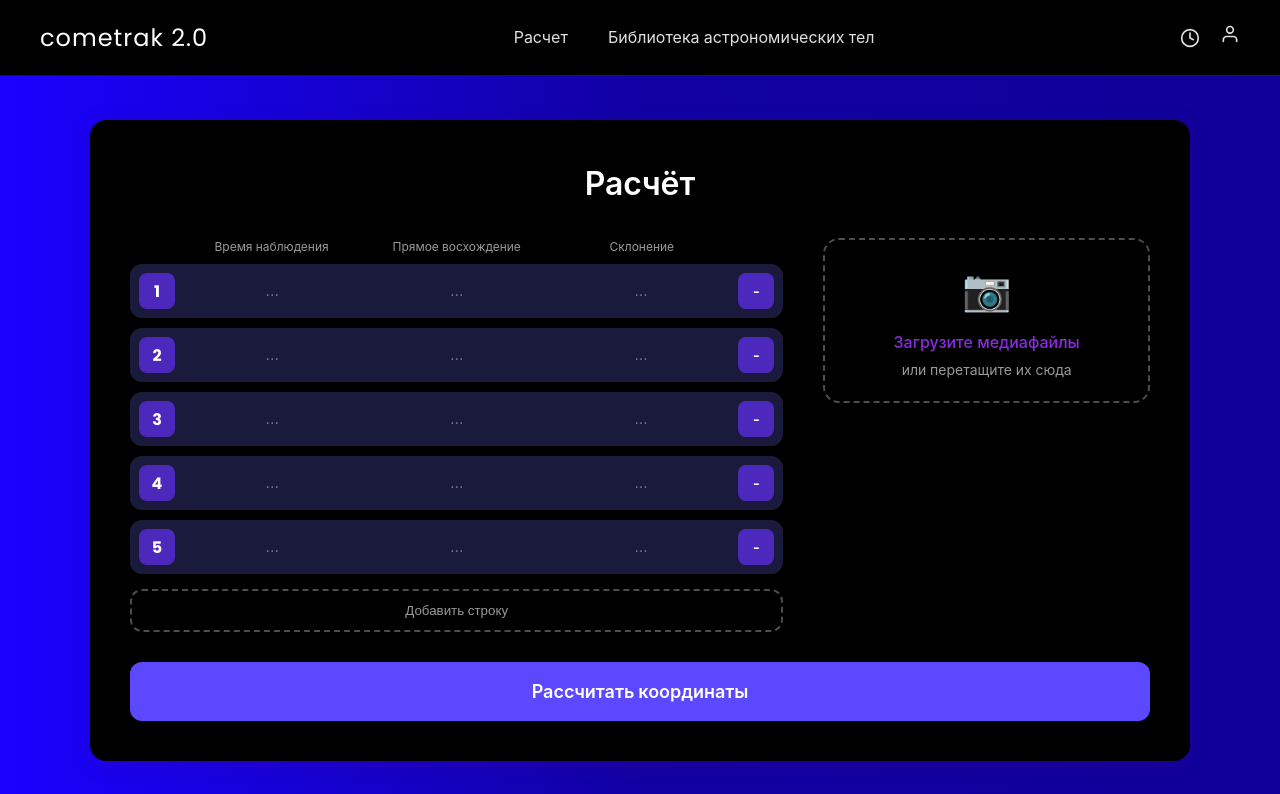
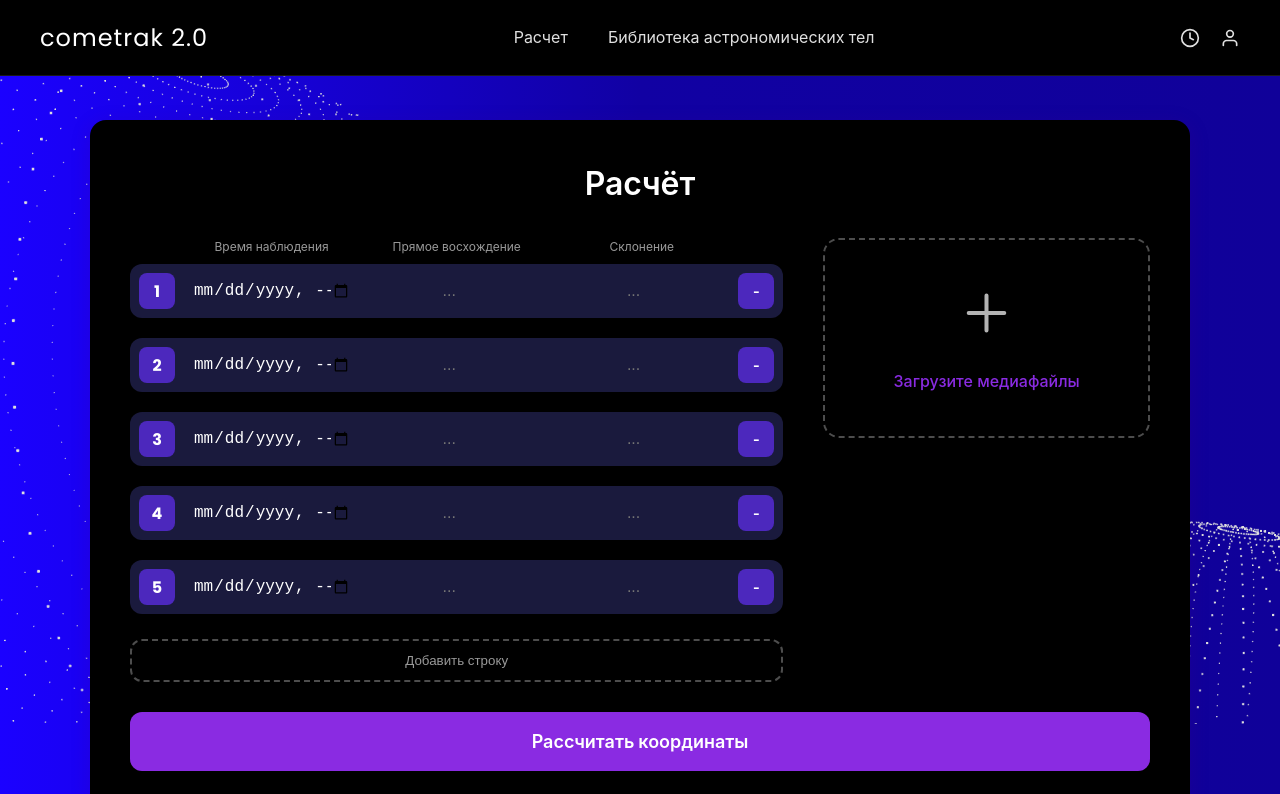
Before and after one commit to cherry4xo/hackaton_IU5, a React (Vite) app: page /calculate in a window 1280 px wide. Shown: the top 794 px of the page. Built offline with nearby package versions, Linux system fonts and the light colour scheme.

Commit message:
calculations page edited, errors for this page added

```diff
--- a/src/widgets/Header/ui/Header.module.css
+++ b/src/widgets/Header/ui/Header.module.css
@@ -45,3 +45,26 @@
 .icon:hover {
   color: #ffffff;
 }
+
+.iconButton {
+  /* 1. Убираем ВЕСЬ внешний вид кнопки */
+  background-color: transparent; /* Делаем фон полностью прозрачным */
+  border: none;                  /* Убираем рамку */
+  padding: 0;                    /* Убираем любые внутренние отступы */
+  margin: 0;                     /* Убираем любые внешние отступы */
+  border-radius: 0;              /* Убираем скругление углов */
+
+  /* 2. Стилизуем саму иконку и поведение */
+  cursor: pointer;               /* Оставляем курсор в виде руки */
+  color: #e0e0e0;                 /* Цвет иконки по умолчанию (она наследует этот цвет) */
+  transition: color 0.3s ease;   /* Плавный переход цвета при наведении */
+
+  /* 3. Для идеального центрирования иконки внутри (на всякий случай) */
+  display: flex;
+  align-items: center;
+  justify-content: center;
+}
+
+.iconButton:hover {
+  color: #ffffff; /* Иконка становится ярко-белой при наведении */
+}
--- a/src/widgets/Header/ui/Header.tsx
+++ b/src/widgets/Header/ui/Header.tsx
@@ -1,8 +1,17 @@
+// src/widgets/Header/ui/Header.tsx
+
 import React from 'react';
 import { FiClock, FiUser } from 'react-icons/fi';
 import { Link } from 'react-router-dom';
 import styles from './Header.module.css';
-const Header: React.FC = () => {
+
+// 1. Интерфейс для props (здесь все было правильно)
+interface HeaderProps {
+  onUserIconClick: () => void;
+}
+
+// 2. ИСПРАВЛЕНИЕ: Используем правильное имя переменной без дефиса
+const Header: React.FC<HeaderProps> = ({ onUserIconClick }) => {
   return (
     <header className={styles.header}>
       <div className={styles.logo}>
@@ -14,9 +23,9 @@ const Header: React.FC = () => {
       </nav>
       <div className={styles.userActions}>
         <FiClock size={20} className={styles.icon} />
-        <Link to="/login">
-          <FiUser size={20} className={styles.icon} />
-        </Link>
+        <button onClick={onUserIconClick} className={styles.iconButton}>
+          <FiUser size={20} />
+        </button>
       </div>
     </header>
   );
--- a/src/widgets/HeroSection/ui/HeroSection.tsx
+++ b/src/widgets/HeroSection/ui/HeroSection.tsx
@@ -1,14 +1,11 @@
 import React, { Suspense } from 'react';
 import styles from './HeroSection.module.css';
-import DynamicSpheres from './DynamicSpheres';
+import DynamicSpheres from '../../MainLayout/ui/DynamicSpheres';
 import { Button } from '../../../shared/ui/Button';
 
 const HeroSection: React.FC = () => {
   return (
     <div className={styles.hero}>
-      <Suspense fallback={null}>
-        <DynamicSpheres />
-      </Suspense>
       <div className={styles.content}>
         <h1 className={styles.title}>cometrak 2.0</h1>
         <p className={styles.description}>
--- a/src/widgets/InputResearch/ui/InputResearch.css
+++ b/src/widgets/InputResearch/ui/InputResearch.css
@@ -26,7 +26,7 @@
   align-items: flex-start;
 }
 
-/* --- ЛЕВАЯ КОЛОНКА (СЕКЦИЯ ВВОДА) --- */
+/* --- ЛЕВАЯ КОЛОНКА --- */
 .input-section {
   flex: 2;
   min-width: 0;
@@ -34,55 +34,44 @@
   flex-direction: column;
 }
 
-/* --- ПРАВАЯ КОЛОНКА (ЗАГРУЗКА ФАЙЛОВ) --- */
+/* --- ПРАВАЯ КОЛОНКА --- */
 .file-upload-section {
   flex: 1;
   min-width: 0;
 }
 
-/*
- =======================================================
-  КЛЮЧЕВЫЕ ИСПРАВЛЕНИЯ В ВЕРСТКЕ СТРОК И ЗАГОЛОВКОВ
- =======================================================
-*/
-
-/* --- Заголовки над полями ввода (ИСПРАВЛЕНО) --- */
+/* --- Заголовки над полями ввода --- */
 .observations-header {
-  display: flex; /* Используем Flexbox для точного выравнивания */
+  display: flex;
   align-items: center;
-  gap: 10px; /* Тот же отступ, что и в строках */
+  gap: 10px;
   color: rgba(255, 255, 255, 0.6);
   font-size: 12px;
   margin-bottom: 8px;
-  padding: 0 8px; /* Тот же горизонтальный паддинг, что и у .observation-row */
+  padding: 0 8px;
 }
-/* "Пустышка" для выравнивания с номером строки */
 .observations-header::before {
   content: '';
-  width: 36px; /* Ширина .row-number */
+  width: 36px;
   flex-shrink: 0;
 }
 .observations-header span {
   flex: 1;
-  min-width: 0; /* Позволяет тексту сжиматься */
+  min-width: 0;
   text-align: center;
 }
-/* "Пустышка" для выравнивания с кнопкой удаления */
 .observations-header::after {
   content: '';
-  width: 36px; /* Ширина .delete-row-button */
+  width: 36px;
   flex-shrink: 0;
 }
 
-
-/* Список строк с инпутами */
+/* --- Список и строки --- */
 .observations-list {
   display: flex;
   flex-direction: column;
   gap: 10px;
 }
-
-/* Одна строка с инпутами (ИСПРАВЛЕНО) */
 .observation-row {
   display: flex;
   align-items: center;
@@ -92,12 +81,11 @@
   padding: 8px;
   border: 1px solid transparent;
   transition: border-color 0.2s;
+  margin-bottom: 10px; /* Для ошибок */
 }
 .observation-row:hover {
   border-color: rgba(255, 255, 255, 0.3);
 }
-
-/* Номер строки */
 .row-number {
   background-color: #4c28bd;
   color: white;
@@ -111,7 +99,12 @@
   flex-shrink: 0;
 }
 
-/* Поле ввода (ИСПРАВЛЕНО) */
+/* --- Поля ввода --- */
+.input-wrapper {
+  position: relative;
+  flex: 1;
+  min-width: 0;
+}
 .obs-input {
   flex: 1;
   background: none;
@@ -120,13 +113,42 @@
   font-size: 16px;
   padding: 8px;
   text-align: center;
-  min-width: 0; /* Ключевое свойство! Позволяет инпутам правильно сжиматься */
+  min-width: 0;
+  width: 100%;
 }
 .obs-input:focus {
   outline: none;
 }
+.obs-input.input-error {
+  border: 1px solid #ff4d4d;
+  background-color: rgba(255, 77, 77, 0.1);
+  border-radius: 6px;
+}
+.field-error-message {
+  position: absolute;
+  bottom: -16px;
+  left: 0;
+  right: 0;
+  color: #ff4d4d;
+  font-size: 11px;
+  text-align: center;
+}
 
-/* Кнопка "Удалить строку" */
+/* --- Кнопки +/- --- */
+.add-row-button {
+  background: none;
+  border: 2px dashed rgba(255, 255, 255, 0.3);
+  color: rgba(255, 255, 255, 0.6);
+  border-radius: 12px;
+  padding: 12px;
+  cursor: pointer;
+  margin-top: 15px;
+  transition: all 0.2s;
+}
+.add-row-button:hover {
+  border-color: #8A2BE2;
+  color: white;
+}
 .delete-row-button {
   background-color: #4c28bd;
   color: white;
@@ -143,33 +165,13 @@
   background-color: #ff4d4d;
 }
 
-
-/*
- =======================================================
-  ОСТАЛЬНЫЕ СТИЛИ (без изменений)
- =======================================================
-*/
-
-.add-row-button {
-  background: none;
-  border: 2px dashed rgba(255, 255, 255, 0.3);
-  color: rgba(255, 255, 255, 0.6);
-  border-radius: 12px;
-  padding: 12px;
-  cursor: pointer;
-  margin-top: 15px;
-  transition: all 0.2s;
-}
-.add-row-button:hover {
-  border-color: #8A2BE2;
-  color: white;
-}
-
+/* --- СТИЛИ ДЛЯ ЗОНЫ ЗАГРУЗКИ ФАЙЛОВ (ВОССТАНОВЛЕНО) --- */
 .file-drop-zone {
   border: 2px dashed rgba(255, 255, 255, 0.3);
   border-radius: 16px;
   padding: 20px;
   height: 100%;
+  min-height: 200px;
   display: flex;
   flex-direction: column;
   align-items: center;
@@ -194,7 +196,6 @@
   color: rgba(255, 255, 255, 0.6);
   margin-top: 5px;
 }
-
 .image-preview-container {
   display: grid;
   grid-template-columns: repeat(auto-fill, minmax(100px, 1fr));
@@ -207,9 +208,10 @@
   border-radius: 8px;
 }
 
+/* --- СТИЛИ ДЛЯ КНОПКИ "РАССЧИТАТЬ" (ВОССТАНОВЛЕНО) --- */
 .calculate-button {
   width: 100%;
-  background-color: #5C49FF;
+  background-color: #8A2BE2;
   color: white;
   font-weight: 600;
   padding: 16px 0;
@@ -218,5 +220,5 @@
   margin-top: 30px;
 }
 .calculate-button:hover:not(.disabled) {
-  background-color: #5C49FF;
+  background-color: #7b24ca;
 }
--- a/src/widgets/InputResearch/ui/InputResearch.tsx
+++ b/src/widgets/InputResearch/ui/InputResearch.tsx
@@ -1,15 +1,22 @@
+// src/widgets/InputResearch/ui/InputResearch.tsx
 
 import React, { useState, useRef, useEffect } from 'react';
 import './InputResearch.css';
 import { Button } from '../../../shared/ui/Button';
 
+// 1. ТИПЫ ДАННЫХ
 interface Observation {
-  id: number;       // Уникальный идентификатор для ключей в React и для удаления
-  time: string;     // Время наблюдения
-  ra: string;       // Right Ascension (Прямое восхождение)
-  dec: string;      // Declination (Склонение)
+  id: number;
+  time: string;
+  ra: string;
+  dec: string;
 }
 
+type FieldErrors = {
+  [key: string]: string;
+};
+
+// 2. ФУНКЦИЯ-ПОМОЩНИК
 const generateInitialRows = (): Observation[] => {
   return Array.from({ length: 5 }, (_, i) => ({
     id: Date.now() + i,
@@ -19,19 +26,26 @@ const generateInitialRows = (): Observation[] => {
   }));
 };
 
+// 3. ОСНОВНОЙ КОМПОНЕНТ
 export const InputResearch: React.FC = () => {
+  // --- СОСТОЯНИЕ КОМПОНЕНТА ---
   const [observations, setObservations] = useState<Observation[]>(generateInitialRows());
   const [files, setFiles] = useState<File[]>([]);
   const [previews, setPreviews] = useState<string[]>([]);
+  const [fieldErrors, setFieldErrors] = useState<FieldErrors>({});
+  // ИЗМЕНЕНИЕ №1: Возвращаем состояние для общей ошибки формы
+  const [formError, setFormError] = useState<string | null>(null);
+  const [isLoading, setIsLoading] = useState<boolean>(false);
   const fileInputRef = useRef<HTMLInputElement>(null);
+
+  // ... (useEffect без изменений)
   useEffect(() => {
-    return () => {
-      previews.forEach(previewUrl => URL.revokeObjectURL(previewUrl));
-    };
+    return () => { previews.forEach(url => URL.revokeObjectURL(url)); };
   }, [previews]);
+
+  // --- ОБРАБОТЧИКИ СОБЫТИЙ ---
   const handleAddRow = () => {
-    const newRow: Observation = { id: Date.now(), time: '', ra: '', dec: '' };
-    setObservations(prev => [...prev, newRow]);
+    setObservations(prev => [...prev, { id: Date.now(), time: '', ra: '', dec: '' }]);
   };
 
   const handleDeleteRow = (id: number) => {
@@ -41,6 +55,13 @@ export const InputResearch: React.FC = () => {
   };
 
   const handleInputChange = (id: number, field: keyof Omit<Observation, 'id'>, value: string) => {
+    setFormError(null); // Сбрасываем общую ошибку при любом вводе
+    const errorKey = `${id}-${field}`;
+    if (fieldErrors[errorKey]) {
+      const newErrors = { ...fieldErrors };
+      delete newErrors[errorKey];
+      setFieldErrors(newErrors);
+    }
     setObservations(prev =>
       prev.map(obs => (obs.id === id ? { ...obs, [field]: value } : obs))
     );
@@ -49,56 +70,136 @@ export const InputResearch: React.FC = () => {
 const handleFileChange = (event: React.ChangeEvent<HTMLInputElement>) => {
     if (event.target.files) {
       const newFiles = Array.from(event.target.files);
+      // Создаем URL-превью из новых файлов
       const newPreviews = newFiles.map(file => URL.createObjectURL(file));
 
+      // Добавляем ТОЛЬКО файлы в состояние `files`
       setFiles(prev => [...prev, ...newFiles]);
+      // Добавляем ТОЛЬКО URL-строки в состояние `previews`
       setPreviews(prev => [...prev, ...newPreviews]);
     }
 };
 
-  const handleCalculate = () => {
-      console.log("Введенные наблюдения:", observations);
-      console.log("Загруженные файлы:", files);
+  // ИЗМЕНЕНИЕ №2: ОБНОВЛЕННАЯ ФУНКЦИЯ ВАЛИДАЦИИ
+  const handleCalculate = async () => {
+    // --- ПРОВЕРКА №1: Минимальное количество строк ---
+    if (observations.length < 5) {
+      setFormError('Необходимо как минимум 5 строк наблюдений.');
+      setFieldErrors({}); // Сбрасываем ошибки полей, если они были
+      return;
+    }
+
+    // --- ПРОВЕРКА №2: Заполнение и формат полей ---
+    const newErrors: FieldErrors = {};
+    let hasError = false;
+
+    observations.forEach(obs => {
+      if (!obs.time) { newErrors[`${obs.id}-time`] = 'Заполните'; hasError = true; }
+      if (!obs.ra.trim()) { newErrors[`${obs.id}-ra`] = 'Заполните'; hasError = true; }
+      else if (isNaN(parseFloat(obs.ra))) { newErrors[`${obs.id}-ra`] = 'Неверный формат'; hasError = true; }
+      if (!obs.dec.trim()) { newErrors[`${obs.id}-dec`] = 'Заполните'; hasError = true; }
+      else if (isNaN(parseFloat(obs.dec))) { newErrors[`${obs.id}-dec`] = 'Неверный формат'; hasError = true; }
+    });
+
+    setFieldErrors(newErrors);
+
+    if (hasError) {
+      setFormError(null); // Убираем общую ошибку, т.к. показываем ошибки полей
+      return;
+    }
+
+    // --- ОТПРАВКА ДАННЫХ, ЕСЛИ ВСЕ ПРОВЕРКИ ПРОЙДЕНЫ ---
+    setFormError(null);
+    setFieldErrors({});
+    setIsLoading(true);
+
+    const formData = new FormData();
+    const observationsData = observations.map(({ id, ...rest }) => rest);
+    formData.append('observations', JSON.stringify(observationsData));
+    files.forEach((file, index) => { formData.append(`file${index}`, file); });
+
+    console.log("Отправка данных на бэкенд...");
+    try {
+      const response = await fetch('https://your-backend-api.com/calculate', {
+        method: 'POST',
+        body: formData,
+      });
+      if (!response.ok) {
+        const errorData = await response.json();
+        throw new Error(errorData.message || 'Ошибка на сервере');
+      }
+      const result = await response.json();
+      console.log('Ответ от бэкенда:', result);
+    } catch (error) {
+      console.error('Ошибка при отправке:', error);
+      if (error instanceof Error) {
+        setFormError(`Ошибка: ${error.message}`);
+      } else {
+        setFormError('Произошла неизвестная ошибка.');
+      }
+    } finally {
+      setIsLoading(false);
+    }
   };
+
+  // --- РЕНДЕРИНГ КОМПОНЕНТА (JSX) ---
   return (
     <div className="research-container">
       <h2 className="research-title">Расчёт</h2>
-
       <div className="content-wrapper">
         <div className="input-section">
+          {/* ... (разметка до кнопок) ... */}
           <div className="observations-header">
             <span>Время наблюдения</span>
             <span>Прямое восхождение</span>
             <span>Склонение</span>
           </div>
           <div className="observations-list">
-            {observations.map((obs, index) => (
+            {observations.map((obs, index) => {
+              const timeError = fieldErrors[`${obs.id}-time`];
+              const raError = fieldErrors[`${obs.id}-ra`];
+              const decError = fieldErrors[`${obs.id}-dec`];
+
+              return (
                 <div key={obs.id} className="observation-row">
                   <span className="row-number">{index + 1}</span>
+                  <div className="input-wrapper datetime-wrapper">
                     <input
-                  type="text"
-                  placeholder="..."
+                      type="datetime-local"
+                      step="1"
+                      required
                       value={obs.time}
                       onChange={(e) => handleInputChange(obs.id, 'time', e.target.value)}
-                  className="obs-input"
+                      className={`obs-input ${timeError ? 'input-error' : ''}`}
                     />
+                    {timeError && <span className="field-error-message">{timeError}</span>}
+                  </div>
+                  <div className="input-wrapper">
                     <input
-                  type="text"
+                      type="number"
+                      step="any"
                       placeholder="..."
                       value={obs.ra}
                       onChange={(e) => handleInputChange(obs.id, 'ra', e.target.value)}
-                  className="obs-input"
+                      className={`obs-input ${raError ? 'input-error' : ''}`}
                     />
+                    {raError && <span className="field-error-message">{raError}</span>}
+                  </div>
+                  <div className="input-wrapper">
                     <input
-                  type="text"
+                      type="number"
+                      step="any"
                       placeholder="..."
                       value={obs.dec}
                       onChange={(e) => handleInputChange(obs.id, 'dec', e.target.value)}
-                  className="obs-input"
+                      className={`obs-input ${decError ? 'input-error' : ''}`}
                     />
-                <button onClick={() => handleDeleteRow(obs.id)} className="delete-row-button">-</button>
+                    {decError && <span className="field-error-message">{decError}</span>}
                   </div>
-            ))}
+                  <button onClick={() => handleDeleteRow(obs.id)} className="delete-row-button" disabled={observations.length <= 1}>-</button>
+                </div>
+              );
+            })}
           </div>
           <button onClick={handleAddRow} className="add-row-button">Добавить строку</button>
         </div>
@@ -119,16 +220,31 @@ export const InputResearch: React.FC = () => {
             </div>
           ) : (
             <div className="file-drop-zone" onClick={() => fileInputRef.current?.click()}>
-              <span className="upload-icon">📷</span>
+              <span className="upload-icon"><svg width="61" height="60" viewBox="0 0 61 60" fill="none" xmlns="http://www.w3.org/2000/svg">
+<path d="M30.4997 12.5V47.5M12.708 30H48.2913" stroke="#B3B3B3" stroke-width="4" stroke-linecap="round" stroke-linejoin="round"/>
+</svg>
+</span>
               <span className="upload-text">Загрузите медиафайлы</span>
-              <span className="upload-hint">или перетащите их сюда</span>
             </div>
           )}
         </div>
       </div>
 
-      <Button size="lg" className="calculate-button" onClick={handleCalculate}>
-        Рассчитать координаты
+      {/* ИЗМЕНЕНИЕ №3: Возвращаем отображение общей ошибки формы */}
+      {formError && (
+        <div className="form-error-message">
+          {formError}
+        </div>
+      )}
+
+      <Button
+        size="lg"
+        className="calculate-button"
+        onClick={handleCalculate}
+        disabled={isLoading}
+        loading={isLoading}
+      >
+        {isLoading ? 'Расчёт...' : 'Рассчитать координаты'}
       </Button>
     </div>
   );
--- a/src/widgets/MainLayout/ui/MainLayout.module.css
+++ b/src/widgets/MainLayout/ui/MainLayout.module.css
@@ -2,8 +2,30 @@
   display: flex;
   flex-direction: column;
   min-height: 100vh;
+  /* --- КЛЮЧЕВОЕ ИЗМЕНЕНИЕ №1 --- */
+  /* position: relative нужно, чтобы z-index для дочерних элементов работал корректно */
+  position: relative;
 }
 
+/* --- НОВЫЙ КЛАСС ДЛЯ 3D-ФОНА --- */
+.backgroundCanvas {
+  position: fixed; /* Закрепляем фон, чтобы он не скроллился */
+  top: 0;
+  left: 0;
+  width: 100%;
+  height: 100vh; /* Занимает всю высоту экрана */
+  overflow: hidden;
+  /* --- КЛЮЧЕВОЕ ИЗМЕНЕНИЕ №2 --- */
+  /* z-index: -1 — это магия! Он помещает этот элемент ПОЗАДИ всего остального контента */
+  z-index: -1;
+}
+
+/* --- КОНТЕНТ СТРАНИЦЫ --- */
 .content {
   flex-grow: 1;
+  /* --- КЛЮЧЕВОЕ ИЗМЕНЕНИЕ №3 --- */
+  /* position: relative и z-index гарантируют, что контент будет НАД фоном */
+  position: relative;
+  z-index: 1;
+  /* background: transparent; — Убедитесь, что у контента нет своего фона! */
 }
--- a/src/widgets/MainLayout/ui/MainLayout.tsx
+++ b/src/widgets/MainLayout/ui/MainLayout.tsx
@@ -1,17 +1,50 @@
-import React from 'react';
+import React, { useState, Suspense } from 'react'; // <-- 1. Добавляем Suspense
 import { Outlet } from 'react-router-dom';
 import Header from '../../../widgets/Header/ui/Header';
 import Footer from '../../../widgets/Footer/ui/Footer';
+import { Registration } from '../../../widgets/Registration/Registration';
+import { Login } from '../../../widgets/Login/Login';
+import DynamicSpheres from '../../MainLayout/ui/DynamicSpheres'; // <-- 2. Импортируем DynamicSpheres
 import styles from './MainLayout.module.css';
 
 export const MainLayout: React.FC = () => {
+  const [modalView, setModalView] = useState<'login' | 'register' | null>(null);
+
+  const handleShowLogin = () => setModalView('login');
+  const handleShowRegister = () => setModalView('register');
+  const handleCloseModal = () => setModalView(null);
+
   return (
     <div className={styles.layout}>
-      <Header />
+      <div className={styles.backgroundCanvas}>
+        <Suspense fallback={null}>
+          <DynamicSpheres />
+        </Suspense>
+      </div>
+
+      {/* Ошибка №1 исправлена здесь: передаем prop в Header */}
+      <Header onUserIconClick={handleShowLogin} />
+
       <main className={styles.content}>
         <Outlet />
       </main>
+
       <Footer />
+
+      {/* Ошибки №2 и №3 исправлены здесь: передаем нужные props в Login и Registration */}
+      {modalView === 'login' && (
+        <Login
+          onClose={handleCloseModal}
+          onShowRegister={handleShowRegister}
+        />
+      )}
+
+      {modalView === 'register' && (
+        <Registration
+          onClose={handleCloseModal}
+          onShowLogin={handleShowLogin}
+        />
+      )}
     </div>
   );
 };
```
Also changed, not shown: src/widgets/MainLayout/ui/DynamicSpheres.tsx (renamed from src/widgets/HeroSection/ui/DynamicSpheres.tsx). Lines whose indentation alone changed are shown as unchanged.
